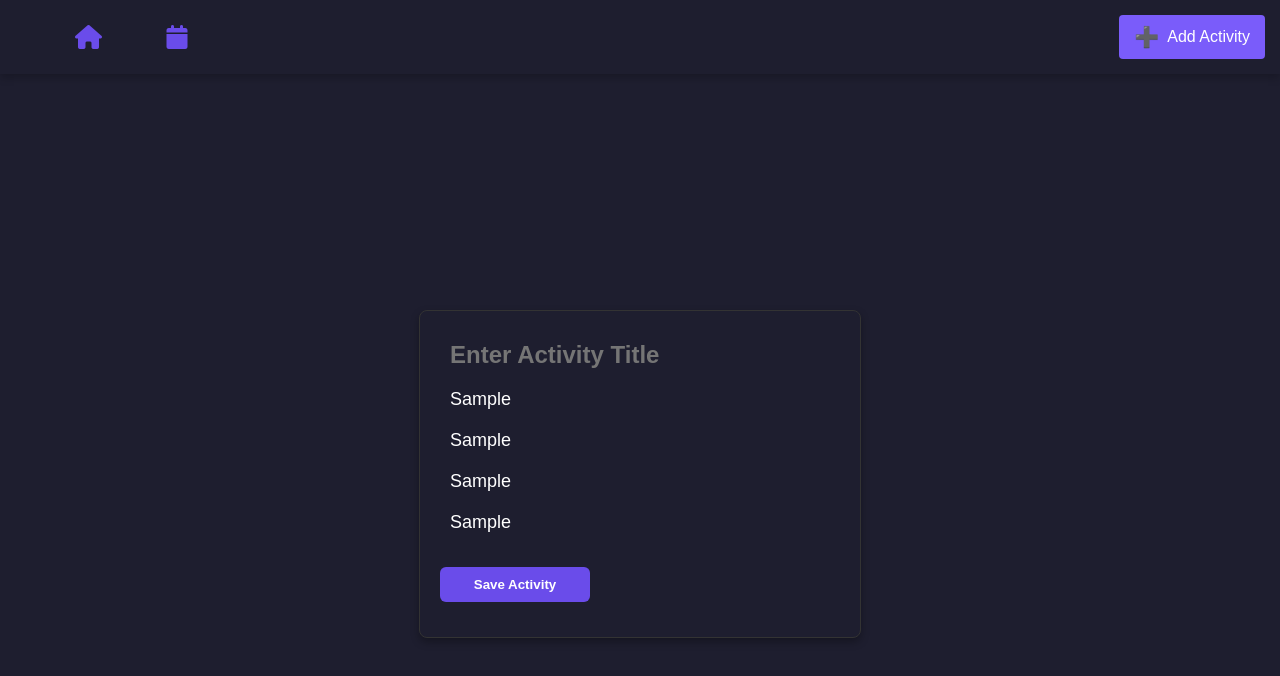
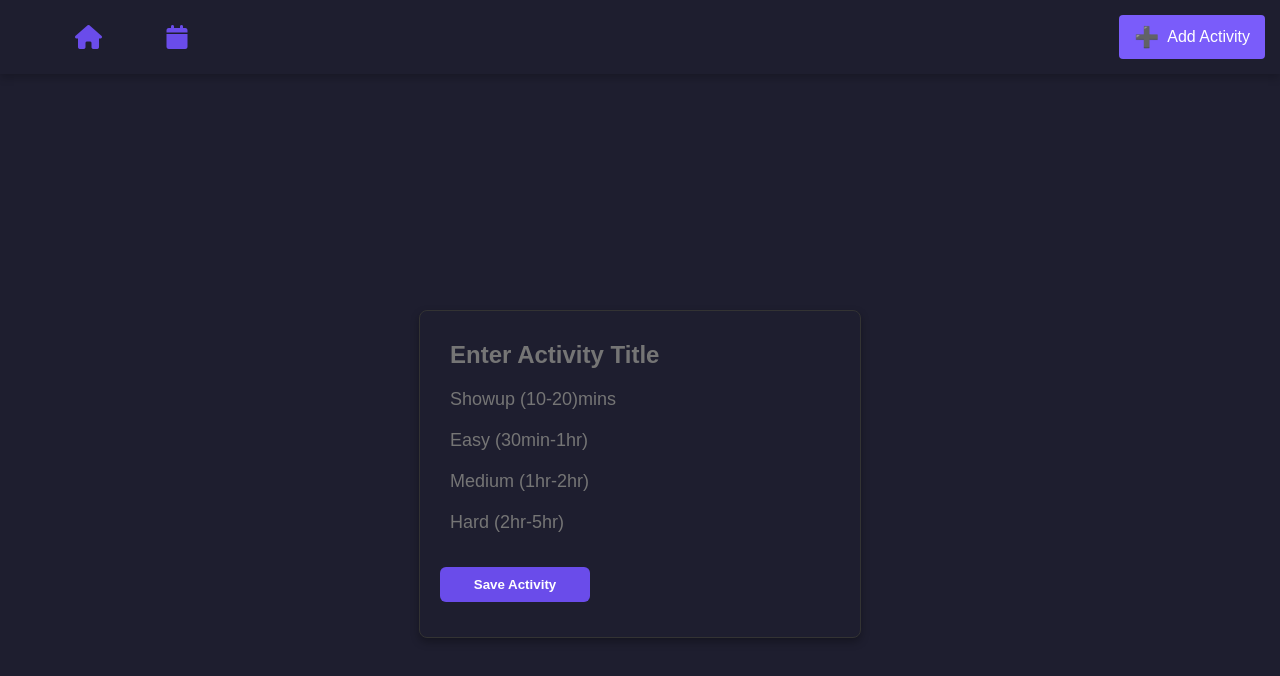
Before and after one commit to Sarath191181208/activity_tracker, a plain HTML site: page add_activity.html in a window 1280 px wide. Both pictures are taken after typing "Sample", "Sample", "Sample", "Sample" into the empty fields and a click on the button "Save Activity". Drawn offline with Linux system fonts and the light colour scheme.

Commit message:
+clear form on submit

```diff
--- a/add_activity.html
+++ b/add_activity.html
@@ -106,7 +106,7 @@
     }
 
     button:hover {
-      background-color: #982ca3;
+      background-color: #4a2cca;
     }
   </style>
 </head>
@@ -165,6 +165,13 @@
 
         activities.push(newActivity);
         localStorage.setItem("activities", JSON.stringify(activities));
+
+        // clear all the input fields
+        document.getElementById("title").value = "";
+        document.getElementById("showup").value = "";
+        document.getElementById("easy").value = "";
+        document.getElementById("medium").value = "";
+        document.getElementById("hard").value = "";
       });
   </script>
 </body>
```
